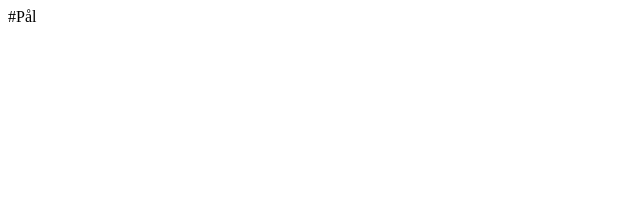
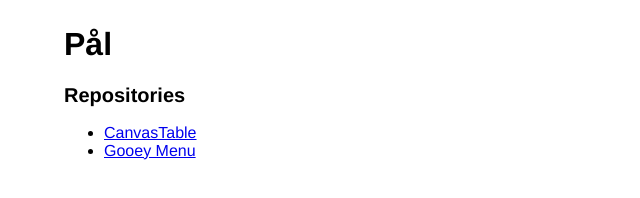
Before and after one commit to 278204/278204.github.io, a website: page index.html in a window 1280 px wide. Shown: the whole page, without its empty margins (0-640 px from the left). Drawn offline with Linux system fonts and the light colour scheme.

Commit message:
Added examples to index.html

```diff
--- a/index.html
+++ b/index.html
@@ -1 +1,21 @@
-#Pål
+<html>
+    <head>
+        <style>
+            body {
+                margin: 2% 5%;
+                font-family: Helvetica, Arial, sans-serif;
+            }
+            h2 {
+                font-size: 20px;
+            }
+        </style>
+    </head>
+    <body>
+        <h1>Pål</h1>
+        <h2>Repositories</h2>
+        <ul>
+            <li><a href="/jff-table.html">CanvasTable</a></li>
+            <li><a href="/gooey.mp4">Gooey Menu</a></li>
+        </ul>
+    </body>
+</html>
--- /dev/null
+++ b/jff-table.html
@@ -0,0 +1,16 @@
+<html>
+    <head>
+        <script src="./jff-table.js" type="module"></script>
+        <style>
+            body {
+                margin: 2% 5%;
+                font-family: Helvetica, Arial, sans-serif;
+            }
+        </style>
+    </head>
+    <body>
+        <h1>CanvasTable</h1>
+        <p>Canvas based table with support for millions of cells.</p>
+        <canvas tabIndex="0" style="display:block;height:400px;width:600px" id="canvas"></canvas>
+    </body>
+</html>
```
Also changed, not shown: jff-table.js (added, +15 -0 lines), package.json (added, +22 -0 lines), 1 other file.
